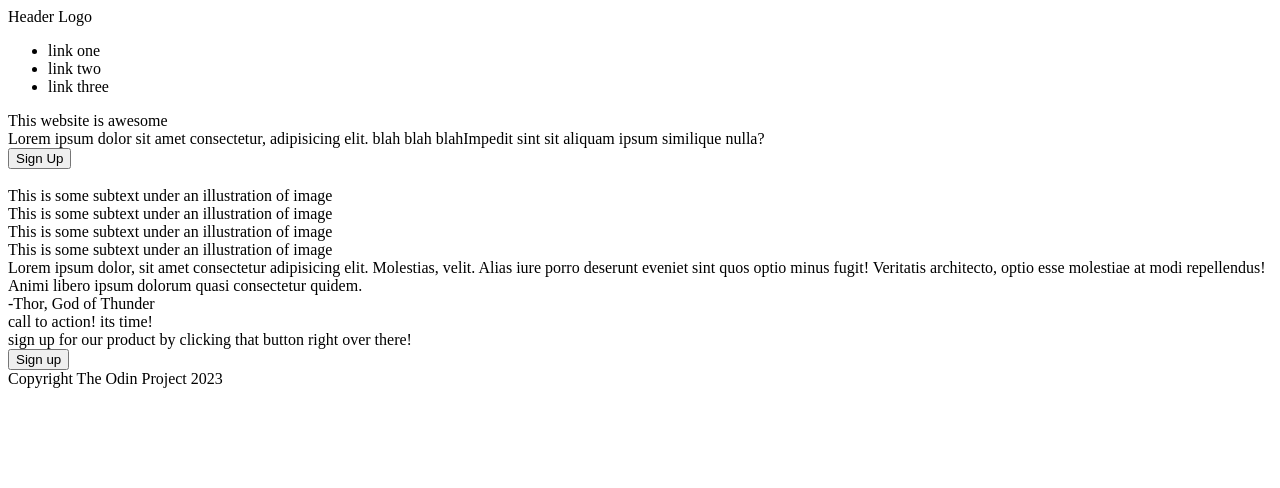
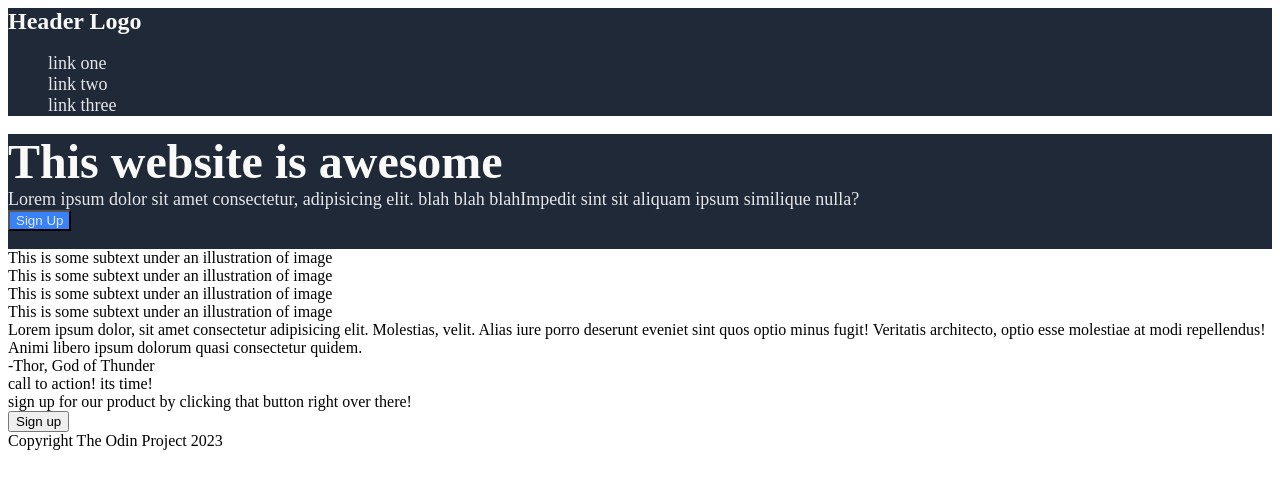
Before and after one commit to lsill24/Landing-Page, a plain HTML site: page index.html in a window 1280 px wide. Drawn offline with Linux system fonts and the light colour scheme.

Commit message:
Worked on CCS up until main cards

```diff
--- a/index.html
+++ b/index.html
@@ -20,8 +20,8 @@
     </div>
     <div class="first">
         <div class="block1">
-            <div>This website is awesome</div>
-            <div>Lorem ipsum dolor sit amet consectetur, adipisicing elit. blah blah blahImpedit sint sit aliquam ipsum similique nulla?</div>
+            <div class="block1header">This website is awesome</div>
+            <div class="block1sectext">Lorem ipsum dolor sit amet consectetur, adipisicing elit. blah blah blahImpedit sint sit aliquam ipsum similique nulla?</div>
             <button class="buttontop">Sign Up</button>
         </div>
         <div class="block2">
--- a/style.css
+++ b/style.css
@@ -0,0 +1,44 @@
+body{
+
+}
+
+.header{
+    background-color: #1F2937;
+}
+
+.logo{
+    font-weight: 900;
+    color: #F9FAF8;
+    font-size: 24px;
+}
+
+.right-links{
+    color: #E5E7EB;
+    font-size: 18px;
+
+}
+
+ul{
+    list-style: none;
+
+}
+
+.first{
+    background-color: #1F2937;
+}
+
+.block1header{
+    font-size: 48px;
+    font-weight:900;
+    color: #F9FAF8;
+}
+
+.block1sectext{
+    font-size: 18px;
+    color: #E5E7EB;
+}
+
+.buttontop{
+    background-color: #3882F6;
+    color: #E5E7EB;
+}
```
